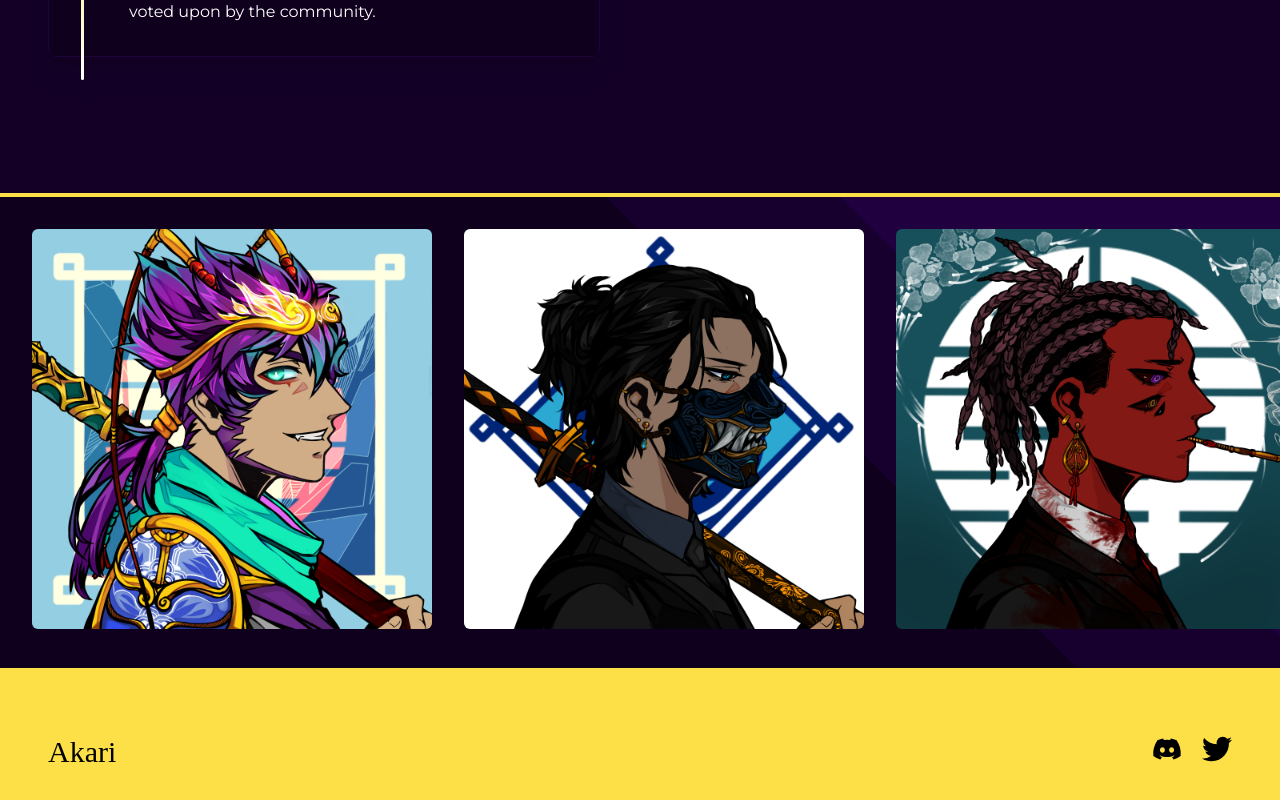
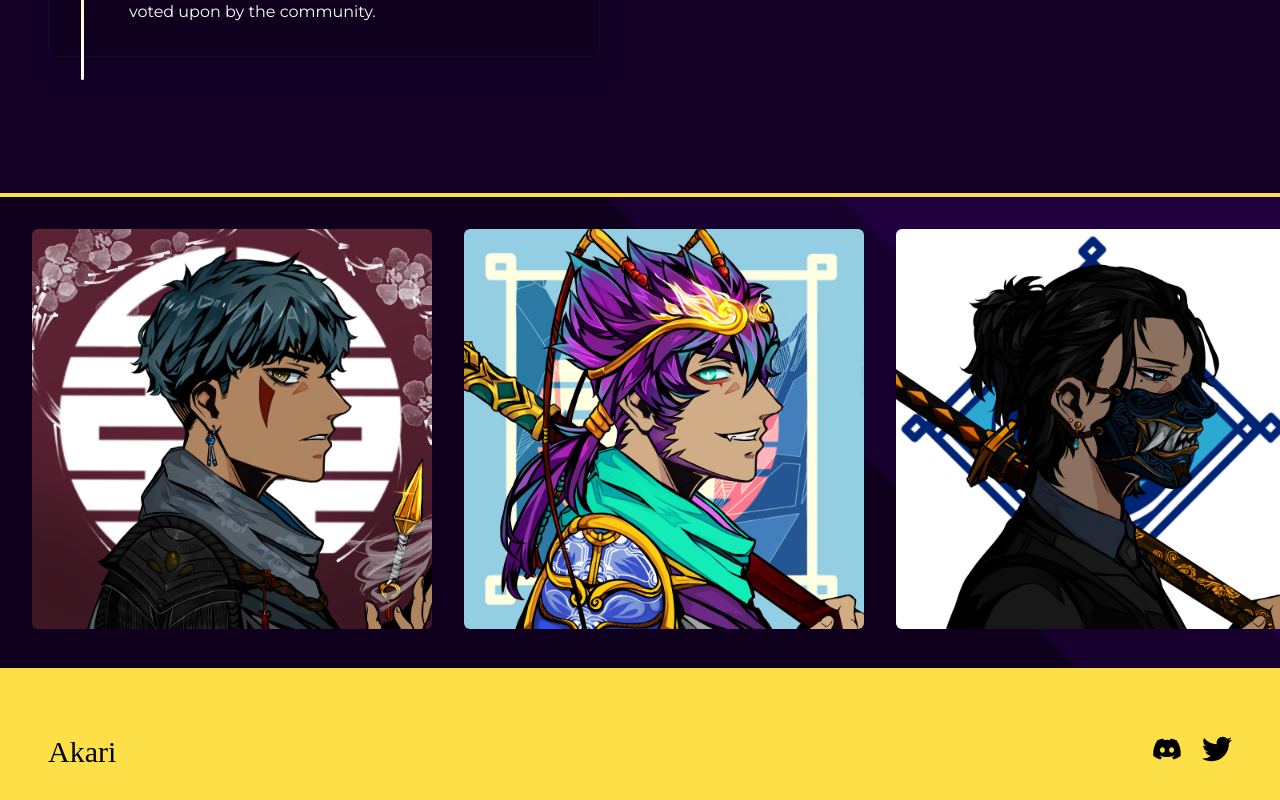
Before and after one commit to JordanSol/akari, a Next.js app: page / in a window 1280 px wide. Shown: the part 4036-4836 px from the top of the page. Built offline with nearby package versions, Linux system fonts and the light colour scheme; a web font is replaced by a local one.

Commit message:
new carousel images

```diff
--- a/components/About.js
+++ b/components/About.js
@@ -21,7 +21,7 @@ const About = () => {
                     We wanted to make our mark on web3 as well, so we decided to create Akari on Solana.
                     Half of the Akari team speaks Japanese, so we also wanted to take the chance to
                     stay true to the culture while still stylizing it in our own unique way.
-                    This is something we believe hasn't been done properly yet on Solana. We will be the first.
+                    This is something we believe {"hasn't"} been done properly yet on Solana. We will be the first.
                     </p>
                     <br/>
                     <h4 className='mb-1 text-xl'>Join The Community</h4>
--- a/components/carouselmages.js
+++ b/components/carouselmages.js
@@ -3,7 +3,9 @@ import aime2 from '../assets/aime2.png'
 import blueoni from '../assets/blueoni.png'
 import redoni from '../assets/redoni.png'
 import trueoni from '../assets/trueoni.png'
+import fireoni from '../assets/FireOni.png'
+import kunai from '../assets/Kunai.png'
 
-const images = [wukong, blueoni, trueoni, redoni, aime2]
+const images = [kunai, wukong, blueoni, fireoni, trueoni, redoni, aime2]
 
 export default images
```
Also changed, not shown: assets/FireOni.png (added), assets/Kunai.png (added).
